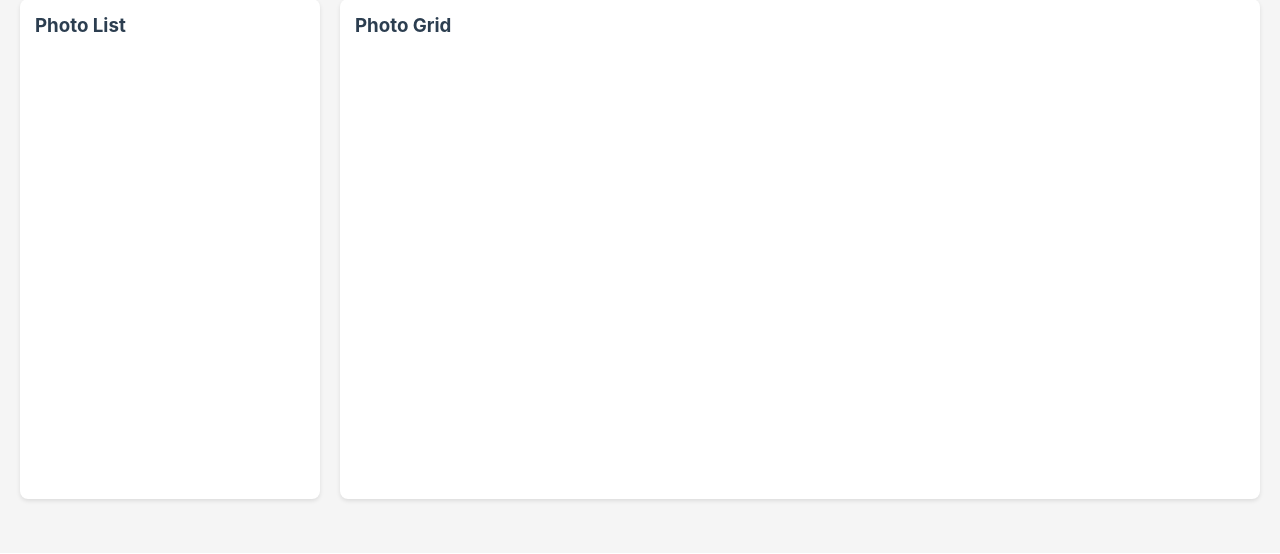
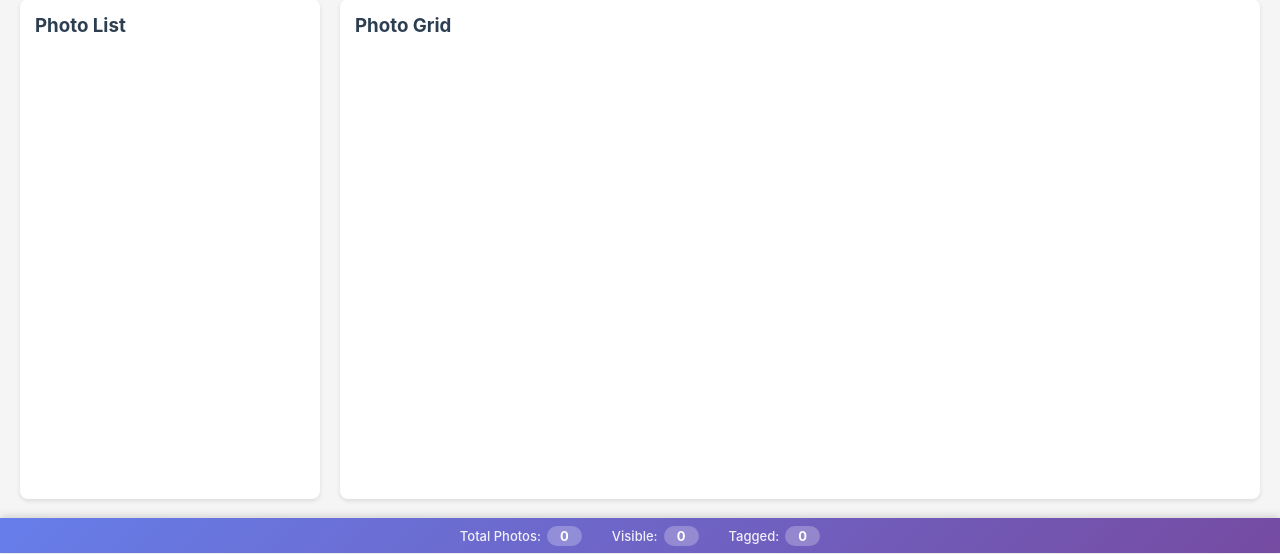
Before and after one commit to togarha/python_geotag, a FastAPI app: page / in a window 1280 px wide. Shown: the part 247-801 px from the top of the page. Before the commit the page ends 751 px from the top, so only its background shows below. Run offline with FastAPI, Linux system fonts and the light colour scheme; data that the repository does not hold is empty; some libraries are stand-ins or nearby versions.

Commit message:
Add status bar

```diff
--- a/static/app.js
+++ b/static/app.js
@@ -575,6 +575,17 @@ async function exportPhotos(exportType) {
 function displayPhotos() {
     displayPhotoList();
     displayPhotoGrid();
+    updateStatusBar();
+}
+
+function updateStatusBar() {
+    const totalPhotos = state.photos.length;
+    const visiblePhotos = state.filteredPhotos.length;
+    const taggedPhotos = state.photos.filter(photo => photo.tagged).length;
+
+    document.getElementById('status-total').textContent = totalPhotos;
+    document.getElementById('status-visible').textContent = visiblePhotos;
+    document.getElementById('status-tagged').textContent = taggedPhotos;
 }
 
 function displayPhotoList() {
--- a/static/styles.css
+++ b/static/styles.css
@@ -1422,3 +1422,52 @@ body {
     font-weight: 600;
     font-size: 14px;
 }
+
+/* Status Bar */
+.status-bar {
+    position: fixed;
+    bottom: 0;
+    left: 0;
+    right: 0;
+    height: 35px;
+    background: linear-gradient(135deg, #667eea 0%, #764ba2 100%);
+    color: white;
+    display: flex;
+    align-items: center;
+    justify-content: center;
+    gap: 30px;
+    font-size: 13px;
+    box-shadow: 0 -2px 8px rgba(0, 0, 0, 0.15);
+    z-index: 90;
+    transition: left 0.3s ease;
+}
+
+/* Status bar adjusts for open menu */
+body:has(.main-content.menu-open) .status-bar {
+    left: 250px;
+}
+
+.status-bar .status-item {
+    display: flex;
+    align-items: center;
+    gap: 6px;
+}
+
+.status-bar .status-label {
+    font-weight: 500;
+    opacity: 0.9;
+}
+
+.status-bar .status-value {
+    font-weight: 700;
+    background: rgba(255, 255, 255, 0.25);
+    padding: 2px 10px;
+    border-radius: 12px;
+    min-width: 35px;
+    text-align: center;
+}
+
+/* Adjust main content to account for status bar */
+.main-content {
+    padding-bottom: 55px;
+}
--- a/templates/index.html
+++ b/templates/index.html
@@ -409,6 +409,22 @@
         </div>
     </div>
 
+    <!-- Status Bar -->
+    <div id="status-bar" class="status-bar">
+        <div class="status-item">
+            <span class="status-label">Total Photos:</span>
+            <span id="status-total" class="status-value">0</span>
+        </div>
+        <div class="status-item">
+            <span class="status-label">Visible:</span>
+            <span id="status-visible" class="status-value">0</span>
+        </div>
+        <div class="status-item">
+            <span class="status-label">Tagged:</span>
+            <span id="status-tagged" class="status-value">0</span>
+        </div>
+    </div>
+
     <script src="/static/app.js"></script>
 </body>
 </html>
```
